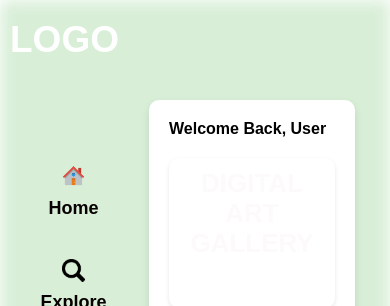
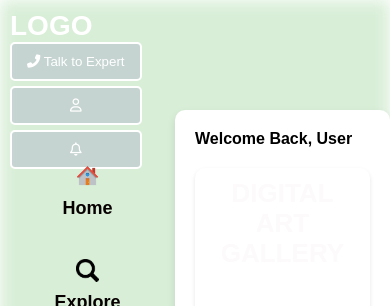
Before and after one commit to Tanupandey28/Art-Gallery, a plain HTML site: page index.html in a window 390 px wide. Shown: the top 306 px of the page. Drawn offline with Linux system fonts and the light colour scheme.

Commit message:
Update index.css

```diff
--- a/index.css
+++ b/index.css
@@ -167,3 +167,91 @@ body::after {
     height: auto;
     display: block;
 }
+@media screen and (max-width: 1200px) {
+    .sidebar {
+        width: 200px;
+    }
+
+    .card {
+        width: 100%;
+        max-width: 1000px;
+    }
+
+    .image-item {
+        width: 30%;
+    }
+}
+
+@media screen and (max-width: 992px) {
+    .navbar {
+        flex-direction: column;
+        align-items: flex-start;
+    }
+
+    .nav-buttons {
+        flex-direction: column;
+        gap: 5px;
+    }
+
+    .sidebar {
+        width: 180px;
+        height: auto;
+    }
+
+    .card {
+        margin-left: 0;
+        width: 100%;
+        max-width: none;
+    }
+
+    .image-item {
+        width: 45%;
+    }
+}
+
+@media screen and (max-width: 768px) {
+    .navbar {
+        padding: 15px;
+    }
+
+    .logo {
+        font-size: 28px;
+    }
+
+    .sidebar {
+        width: 100%;
+        height: auto;
+    }
+
+    .card {
+        margin-top: 20px;
+    }
+
+    .image-item {
+        width: 100%;
+    }
+}
+
+@media screen and (max-width: 480px) {
+    .navbar {
+        padding: 10px;
+    }
+
+    .nav-buttons {
+        flex-direction: column;
+        gap: 5px;
+    }
+
+    .sidebar {
+        width: 100%;
+        height: auto;
+    }
+
+    .card {
+        margin: 10px 0;
+    }
+
+    .image-item {
+        width: 100%;
+    }
+}
```
